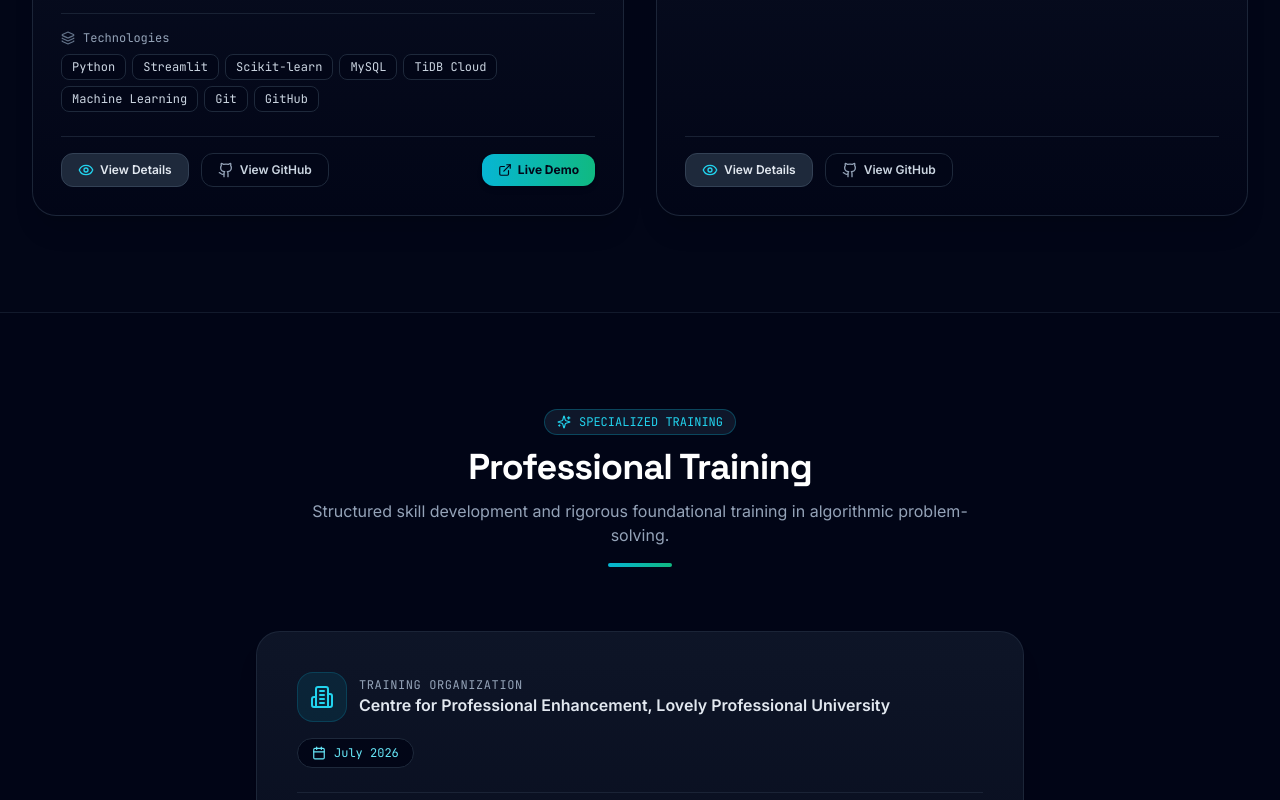
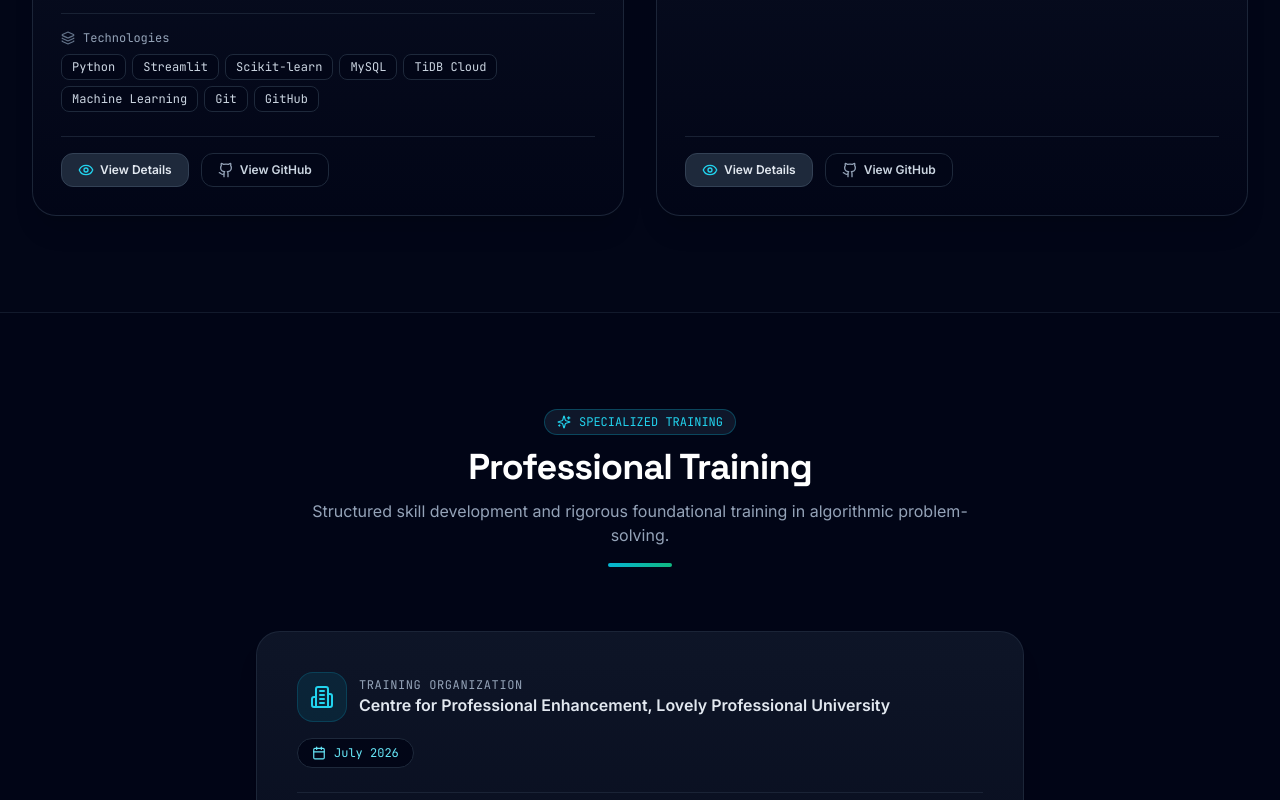
Before and after one commit to Rakeshraki146/Portfolio, a React (Vite) app: page / in a window 1280 px wide. Shown: the part 3480-4280 px from the top of the page. Built offline with nearby package versions, Linux system fonts and the light colour scheme.

Commit message:
Remove live demo option from project cards and details modal

```diff
--- a/src/components/ProjectModal.tsx
+++ b/src/components/ProjectModal.tsx
@@ -1,5 +1,5 @@
 import React, { useEffect } from 'react';
-import { X, Github, ExternalLink, Calendar, Cpu, Layers, Database, Cloud, BookOpen, AlertCircle, ArrowRight, CheckCircle2 } from 'lucide-react';
+import { X, Github, Calendar, Cpu, Layers, Database, Cloud, BookOpen, AlertCircle, ArrowRight, CheckCircle2 } from 'lucide-react';
 import { ProjectItem } from '../data/portfolioData';
 
 interface ProjectModalProps {
@@ -61,7 +61,7 @@ export const ProjectModal: React.FC<ProjectModalProps> = ({ project, onClose })
             {project.description}
           </p>
 
-          {/* Action Links */}
+          {/* Action Links (Live Demo removed as requested) */}
           <div className="flex flex-wrap items-center gap-3 mt-4">
             <a
               href={project.githubUrl}
@@ -72,18 +72,6 @@ export const ProjectModal: React.FC<ProjectModalProps> = ({ project, onClose })
               <Github className="w-4 h-4 text-cyan-400" />
               <span>View GitHub</span>
             </a>
-
-            {project.liveDemoUrl && (
-              <a
-                href={project.liveDemoUrl}
-                target="_blank"
-                rel="noopener noreferrer"
-                className="inline-flex items-center gap-2 px-4 py-2 rounded-xl bg-gradient-to-r from-cyan-500 to-emerald-500 hover:from-cyan-400 hover:to-emerald-400 text-slate-950 font-bold text-xs shadow-md transition-all"
-              >
-                <ExternalLink className="w-4 h-4" />
-                <span>Live Demo</span>
-              </a>
-            )}
           </div>
         </div>
 
--- a/src/components/Projects.tsx
+++ b/src/components/Projects.tsx
@@ -1,5 +1,5 @@
 import React, { useState } from 'react';
-import { Github, ExternalLink, Sparkles, Calendar, ArrowRight, Layers, Cpu, Eye } from 'lucide-react';
+import { Github, Sparkles, Calendar, ArrowRight, Layers, Cpu, Eye } from 'lucide-react';
 import { portfolioData, ProjectItem } from '../data/portfolioData';
 import { ProjectModal } from './ProjectModal';
 
@@ -120,7 +120,7 @@ export const Projects: React.FC = () => {
                 </div>
               </div>
 
-              {/* Action Buttons */}
+              {/* Action Buttons: View Details and View GitHub (Live Demo removed as requested) */}
               <div className="mt-6 pt-4 border-t border-slate-800/80 flex flex-wrap items-center gap-3">
                 <button
                   onClick={() => setSelectedProject(project)}
@@ -139,18 +139,6 @@ export const Projects: React.FC = () => {
                   <Github className="w-4 h-4 text-slate-400" />
                   <span>View GitHub</span>
                 </a>
-
-                {project.liveDemoUrl && (
-                  <a
-                    href={project.liveDemoUrl}
-                    target="_blank"
-                    rel="noopener noreferrer"
-                    className="inline-flex items-center gap-1.5 px-4 py-2 rounded-xl bg-gradient-to-r from-cyan-500 to-emerald-500 hover:from-cyan-400 hover:to-emerald-400 text-slate-950 text-xs font-bold shadow-md transition-all ml-auto"
-                  >
-                    <ExternalLink className="w-3.5 h-3.5" />
-                    <span>Live Demo</span>
-                  </a>
-                )}
               </div>
             </div>
           ))}
--- a/src/data/portfolioData.ts
+++ b/src/data/portfolioData.ts
@@ -139,7 +139,7 @@ export const portfolioData = {
       },
       deployment: "Deployed on Streamlit Community Cloud.",
       githubUrl: "https://github.com/Rakeshraki146/indian-ai-property-marketplace",
-      liveDemoUrl: "#", // Replace with your live Streamlit URL if deployed
+      liveDemoUrl: undefined,
       overview: "An owner-direct real-estate marketplace engineered with Python and Streamlit to connect buyers and sellers directly without intermediaries. Integrates an intelligent machine learning valuation pipeline to calculate accurate property price estimates based on real market parameters.",
       problemStatement: "Traditional real estate portals create unnecessary friction through intermediaries, broker commissions, and untransparent price tags, leaving both buyers and sellers with unfair pricing and fragmented communication.",
       solution: "Engineered a streamlined, role-based direct platform combining an interactive Streamlit UI, secure MySQL/TiDB Cloud persistence, and a predictive Extra Trees Regressor model to deliver instant valuation estimates.",
@@ -245,6 +245,8 @@ export const portfolioData = {
     }
   ] as EducationItem[],
 
+  // Displayed strictly without assumptions per prompt instructions:
+  // "Also display: Percentage: 100% (Do not assume what the 100% value refers to if the resume does not specify it.)"
   additionalAcademicHighlight: {
     metric: "100%",
     label: "Percentage: 100%",
```
